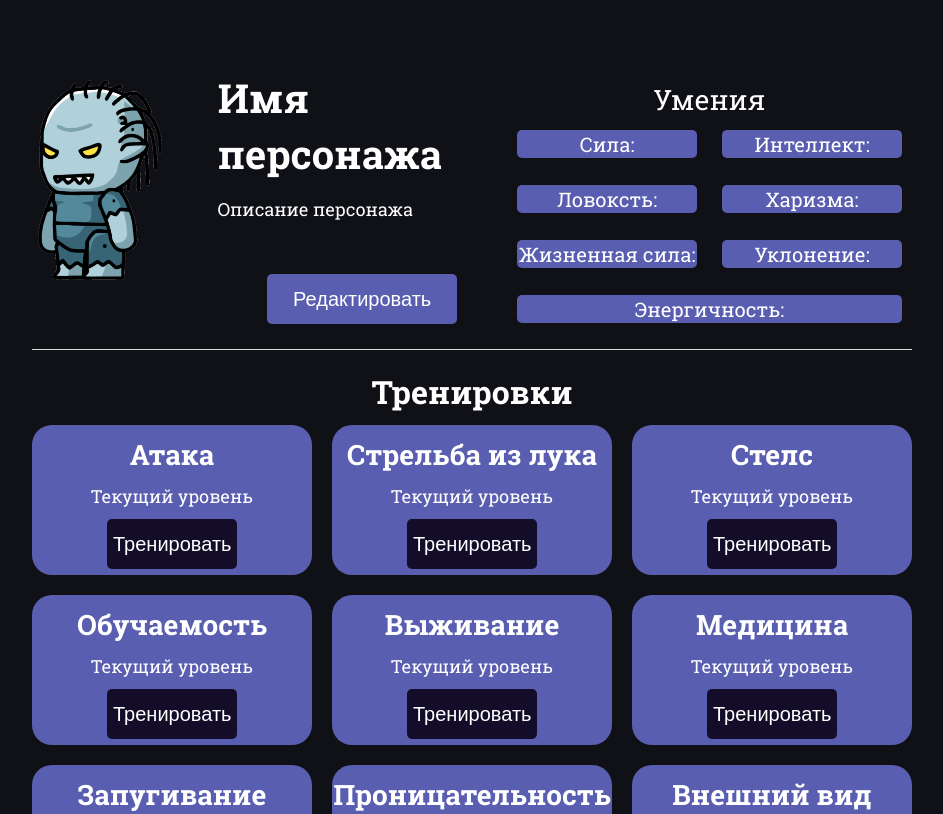
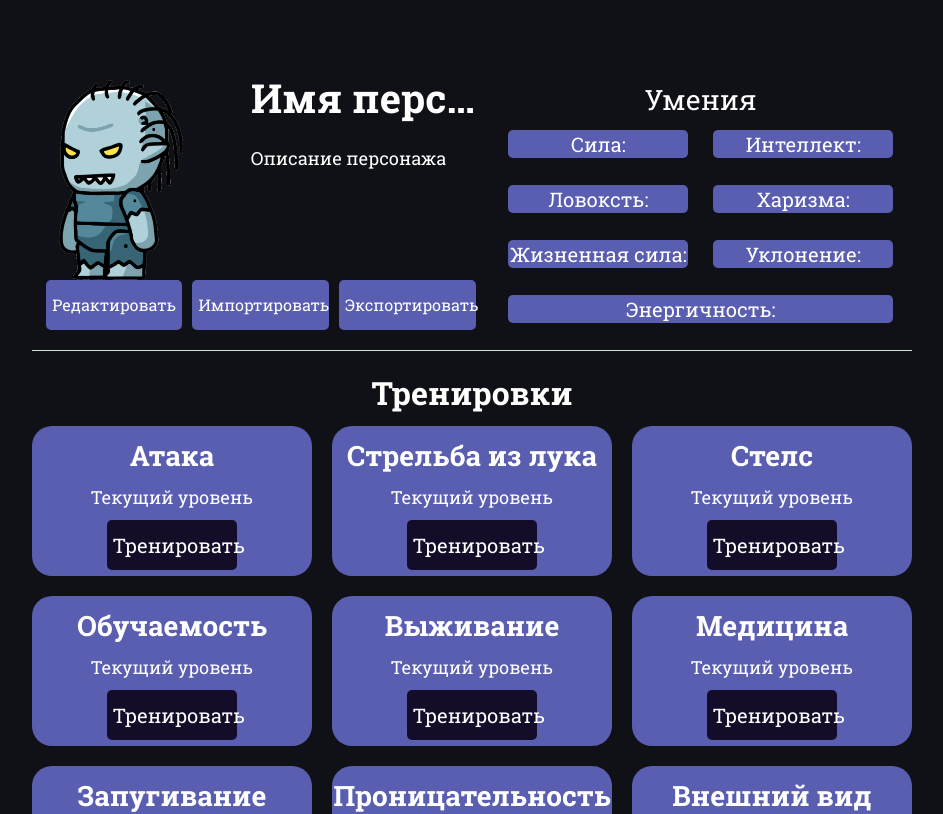
Before and after one commit to AndrewRusanov/test-game, a React (Create React App) app: page / in a window 1280 px wide. Shown: the top 814 px of the page, without its empty margins (168-1111 px from the left). Built offline with nearby package versions, Linux system fonts and the light colour scheme.

Commit message:
feat: change header layout (add action buttons)

```diff
--- a/src/components/activities/activity/Activity.module.css
+++ b/src/components/activities/activity/Activity.module.css
@@ -27,6 +27,7 @@
 }
 
 .improveButton {
+  font-family: 'RobotoSlab';
   margin: 0 auto 5px;
   color: white;
   height: 50px;
--- a/src/components/header/Header.jsx
+++ b/src/components/header/Header.jsx
@@ -1,12 +1,11 @@
 import React from 'react';
 import styles from './Header.module.css';
-import Avatar from './avatar/Avatar';
+// import Avatar from './profile/avatar/Avatar';
 import Profile from './profile/Profile';
 
 const Header = () => {
   return (
     <header className={styles.header}>
-      <Avatar />
       <Profile />
     </header>
   );
--- a/src/components/header/profile/Profile.jsx
+++ b/src/components/header/profile/Profile.jsx
@@ -2,11 +2,17 @@ import React from 'react';
 import styles from './Profile.module.css';
 import Info from './info/Info';
 import Stats from './stats/Stats';
+import Avatar from './avatar/Avatar';
+import Actions from './actions/Actions';
 
 const Profile = () => {
   return (
     <div className={styles.profileContainer}>
-      <Info />
+      <div className={styles.profileWrapper}>
+        <Avatar />
+        <Info />
+        <Actions />
+      </div>
       <Stats />
     </div>
   );
--- a/src/components/header/profile/Profile.module.css
+++ b/src/components/header/profile/Profile.module.css
@@ -1,6 +1,13 @@
 .profileContainer {
   display: flex;
   flex-direction: row;
-  justify-content: space-between;
+  justify-content: space-around;
   width: 100%;
 }
+
+.profileWrapper {
+  display: grid;
+  grid-template-columns: repeat(2, minmax(100px, auto));
+  grid-template-rows: 2;
+  width: 50%;
+}
--- /dev/null
+++ b/src/components/header/profile/actions/Actions.jsx
@@ -0,0 +1,14 @@
+import React from 'react';
+import styles from './Actions.module.css';
+
+const Actions = () => {
+  return (
+    <div className={styles.actionsBtnContainer}>
+      <button className={styles.actionsBtn}>Редактировать</button>
+      <button className={styles.actionsBtn}>Импортировать</button>
+      <button className={styles.actionsBtn}>Экспортировать</button>
+    </div>
+  );
+};
+
+export default Actions;
--- /dev/null
+++ b/src/components/header/profile/actions/Actions.module.css
@@ -0,0 +1,33 @@
+.actionsBtnContainer {
+  grid-column: span 2;
+  display: flex;
+  flex-direction: row;
+  align-items: center;
+  justify-content: space-between;
+  width: 100%;
+}
+
+.actionsBtn {
+  font-family: 'RobotoSlab';
+  margin: 0 auto 5px;
+  color: white;
+  height: 50px;
+  font-size: 16px;
+  line-height: 1.4;
+  font-weight: 400;
+  background-color: #595eb0;
+  border-radius: 5px;
+  text-align: center;
+  border: none;
+  width: calc(100% / 3 - 10px);
+}
+
+.actionsBtn:hover {
+  opacity: 0.8;
+  cursor: pointer;
+}
+
+.actionsBtn:active {
+  background-color: #cf502c;
+  opacity: 1;
+}
--- a/src/components/header/avatar/Avatar.jsx
+++ b/src/components/header/profile/avatar/Avatar.jsx
@@ -1,5 +1,5 @@
 import React from 'react';
-import defaultAvatar from '../../../images/characters/character14.png';
+import defaultAvatar from '../../../../images/characters/character14.png';
 import styles from './Avatar.module.css';
 
 const Avatar = () => {
--- a/src/components/header/avatar/Avatar.module.css
+++ b/src/components/header/profile/avatar/Avatar.module.css
@@ -2,6 +2,6 @@
   width: 160px;
   height: 200px;
   padding-top: 30px;
-  margin: 0;
+  margin: auto;
   object-fit: contain;
 }
--- a/src/components/header/profile/info/Info.jsx
+++ b/src/components/header/profile/info/Info.jsx
@@ -6,9 +6,6 @@ const Info = () => {
     <div className={styles.infoContainer}>
       <h1 className={styles.characterName}>Имя персонажа</h1>
       <h2 className={styles.characterDescription}>Описание персонажа</h2>
-      <button type="button" className={styles.editButton}>
-        Редактировать
-      </button>
     </div>
   );
 };
--- a/src/components/header/profile/info/Info.module.css
+++ b/src/components/header/profile/info/Info.module.css
@@ -7,18 +7,26 @@
 
 .characterName {
   margin: 0;
+  max-width: 400px;
   padding-top: 20px;
   font-size: 40px;
   font-weight: 700;
   line-height: 1.4;
+  text-overflow: ellipsis;
+  white-space: nowrap;
+  overflow: hidden;
 }
 
 .characterDescription {
-  margin-top: 20px 0 0;
+  margin: 20px 0 0;
+  max-width: 400px;
   padding: 0;
   font-size: 18px;
   font-weight: 400;
   line-height: 1.4;
+  text-overflow: ellipsis;
+  white-space: nowrap;
+  overflow: hidden;
 }
 
 .editButton {
```
